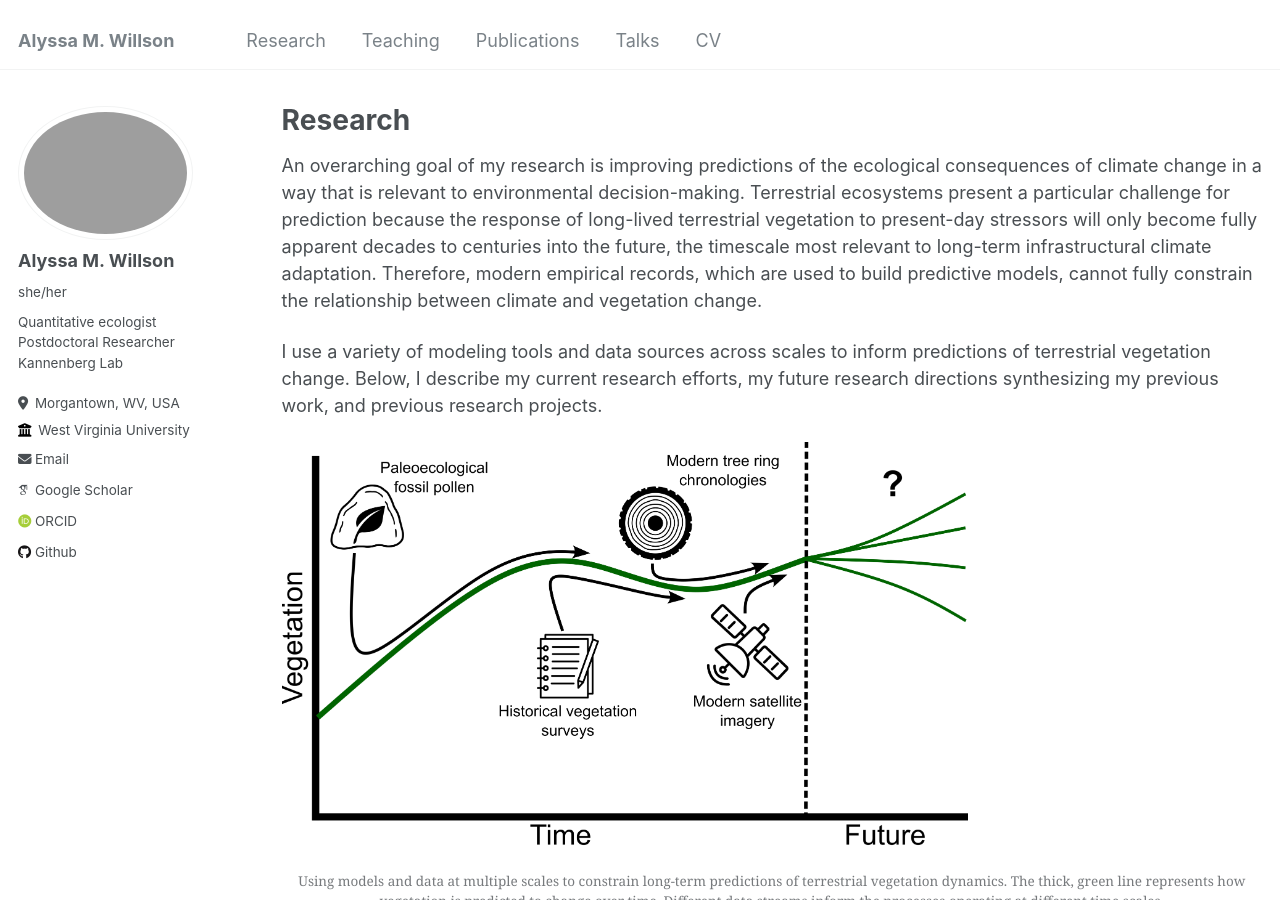
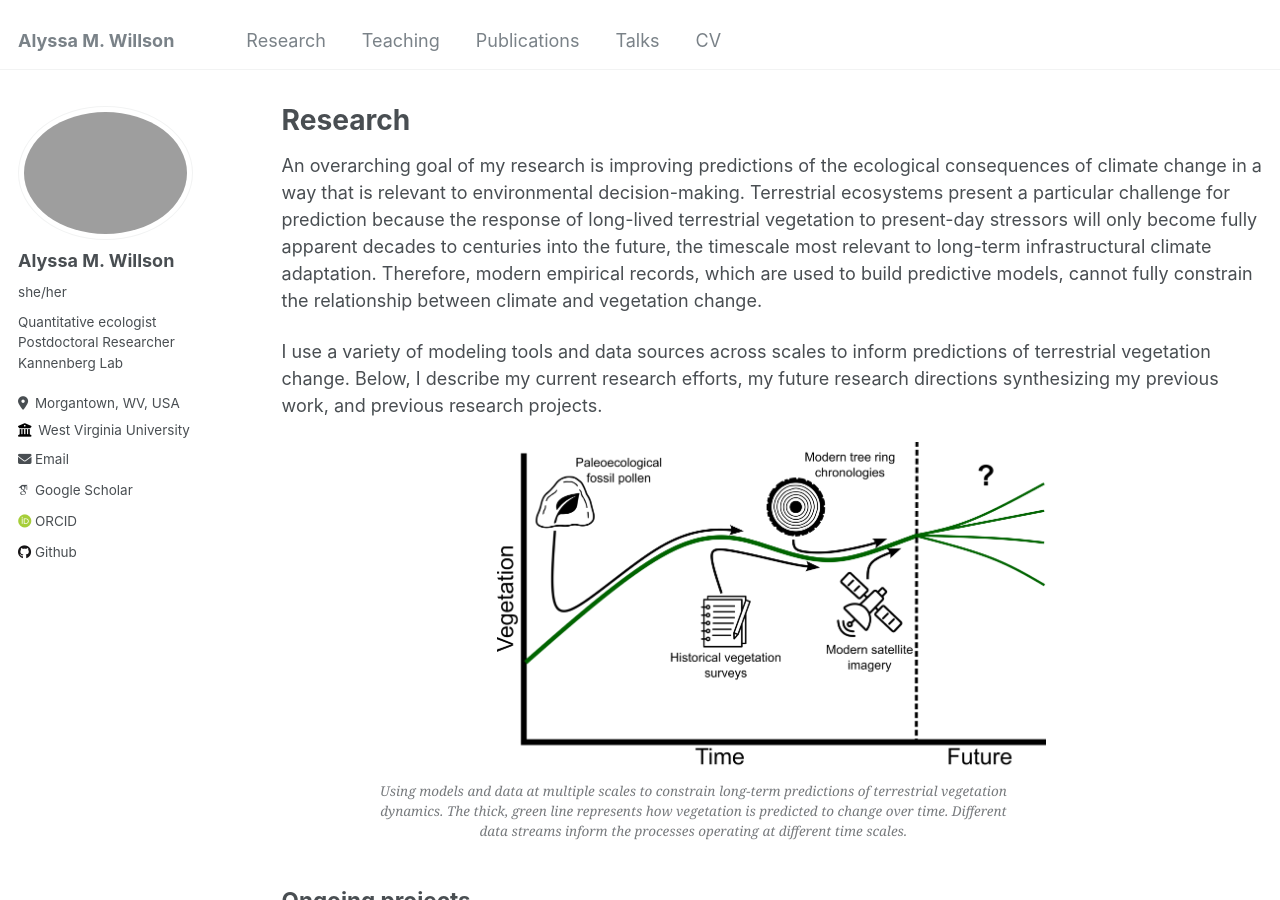
Before and after one commit to amwillson/amwillson.github.io, a Jekyll site: the page built from _pages/research.md, in a window 1280 px wide and 900 px high. Built offline with Jekyll 4.4.1, drawn with Linux system fonts in a browser that asks for light colours; some web fonts are replaced.

Commit message:
new formatting

```diff
--- a/_pages/research.md
+++ b/_pages/research.md
@@ -9,9 +9,9 @@ An overarching goal of my research is improving predictions of the ecological co
 
 I use a variety of modeling tools and data sources across scales to inform predictions of terrestrial vegetation change. Below, I describe my current research efforts, my future research directions synthesizing my previous work, and previous research projects.
 
-<figure style="text-align:center; display:block; margin:0 auto;">
-  <img src="/images/across_scales_applications.png" alt="Figure 1" style="display:block; width:70%; text-align:center;">
-  <figcaption>
+<figure style="text-align:center; display:block; margin:20px auto; max-width: 80%;">
+  <img src="/images/across_scales_applications.png" alt="Figure 1" style="display:block; margin: 0 auto; max-width:70%; text-align:center;">
+  <figcaption style="text-align:center; font-style: italic; margin-top: 10px; max-width:80%;">
     Using models and data at multiple scales to constrain long-term predictions of terrestrial vegetation dynamics. The thick, green line represents how vegetation is predicted to change over time. Different data streams inform the processes operating at different time scales.
   </figcaption>
 </figure>
```
